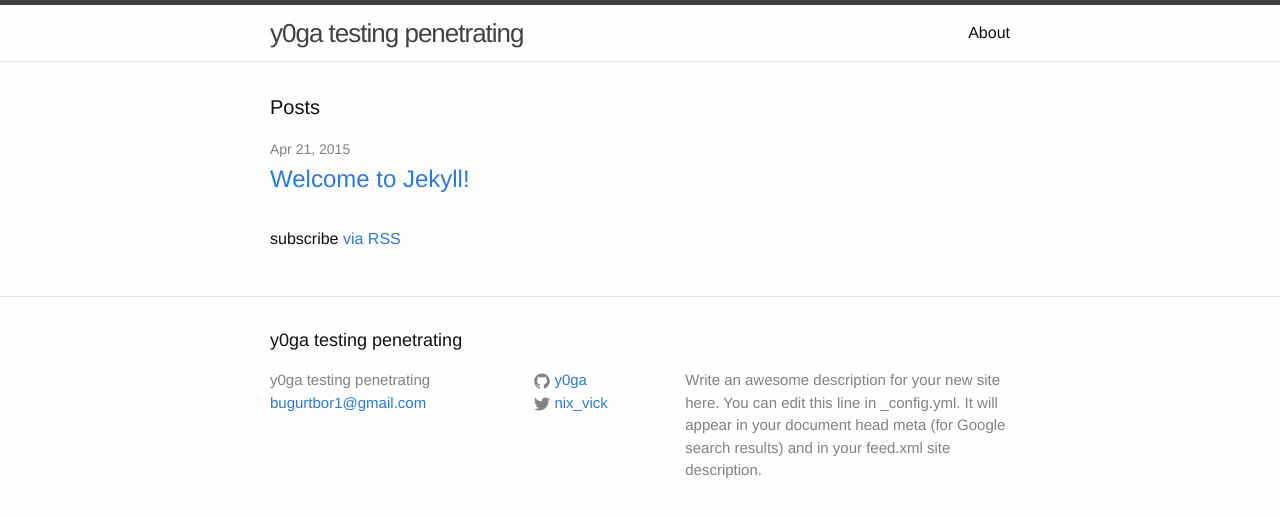
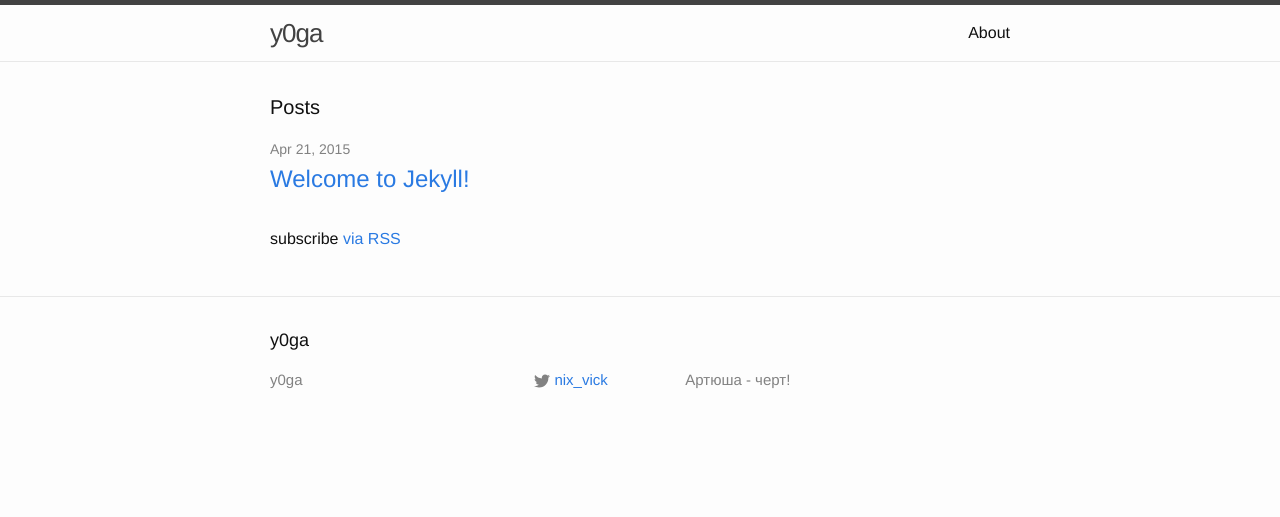
Before and after one commit to y0ga/freezing-tribble, a Jekyll site: the page built from index.html, in a window 1280 px wide. Shown: the top 517 px of the page. Built offline with Jekyll 4.4.1, drawn with Linux system fonts in a browser that asks for light colours.

Commit message:
second test

```diff
--- a/_config.yml
+++ b/_config.yml
@@ -1,14 +1,12 @@
 # Site settings
-title: y0ga testing penetrating
-email: bugurtbor1@gmail.com
+title: y0ga
+#email: bugurtbor1@gmail.com
 description: > # this means to ignore newlines until "baseurl:"
-  Write an awesome description for your new site here. You can edit this
-  line in _config.yml. It will appear in your document head meta (for
-  Google search results) and in your feed.xml site description.
+  Артюша - черт!
 baseurl: "/freezing-tribble" # the subpath of your site, e.g. /blog/
 url: "http://y0ga.github.io/freezing-tribble/" # the base hostname & protocol for your site
 twitter_username: nix_vick
-github_username:  y0ga
+#github_username:  y0ga
 
 # Build settings
 markdown: kramdown
```
